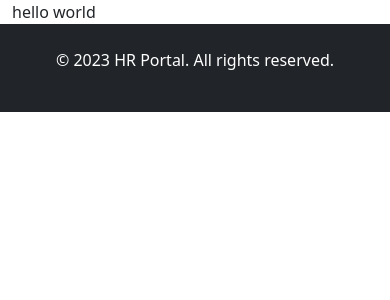
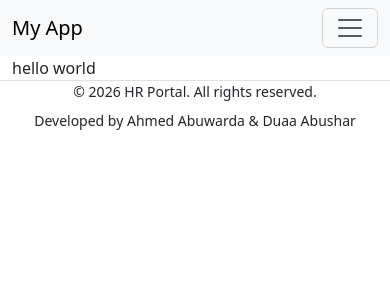
Before and after one commit to ahmedaabuwarda/HR-Portal-Management-System, a Django app: page / in a window 390 px wide. Shown: the top 300 px of the page. Run offline with Django 5.2, Linux system fonts and the light colour scheme; some libraries are stand-ins or nearby versions.

Commit message:
Add responsive navbar and update footer layout for improved design

```diff
--- a/hr_portal_management_system/hr_portal_management_system_app/templates/footer.html
+++ b/hr_portal_management_system/hr_portal_management_system_app/templates/footer.html
@@ -1,6 +1,17 @@
 <!-- bootstrap 6 footer -->
-<footer class="bg-dark text-white py-4">
-  <div class="container">
-    <p class="text-center">&copy; 2023 HR Portal. All rights reserved.</p>
+<footer class="border-top mt-auto">
+  <div class="container py-7">
+    <div
+      class="d-flex flex-column sm:flex-row justify-content-between align-items-center gap-2"
+    >
+      <p class="small fg-2 mb-0">
+        &copy; {% now "Y" %} HR Portal. All rights reserved.
+      </p>
+      <p class="small fg-2 mb-0">
+        Developed by
+        <span class="fg-1 fw-medium">Ahmed Abuwarda</span> &amp;
+        <span class="fg-1 fw-medium">Duaa Abushar</span>
+      </p>
+    </div>
   </div>
 </footer>
--- a/hr_portal_management_system/hr_portal_management_system_app/templates/layout.html
+++ b/hr_portal_management_system/hr_portal_management_system_app/templates/layout.html
@@ -30,6 +30,7 @@
   <body>
     <header>
       <!-- Your header content here -->
+      {% include 'navbar.html' %}
     </header>
 
     <main>{% block content %} {% endblock %}</main>
--- /dev/null
+++ b/hr_portal_management_system/hr_portal_management_system_app/templates/navbar.html
@@ -0,0 +1,27 @@
+<!-- bootstrap 6 navbar overflow -->
+<nav class="navbar navbar-expand-lg navbar-light bg-light">
+  <div class="container">
+    <a class="navbar-brand" href="#">My App</a>
+    <button
+      class="navbar-toggler"
+      type="button"
+      data-bs-toggle="collapse"
+      data-bs-target="#navbarNav"
+    >
+      <span class="navbar-toggler-icon"></span>
+    </button>
+    <div class="collapse navbar-collapse" id="navbarNav">
+      <ul class="navbar-nav">
+        <li class="nav-item">
+          <a class="nav-link" href="/">Home</a>
+        </li>
+        <li class="nav-item">
+          <a class="nav-link" href="/about">About</a>
+        </li>
+        <li class="nav-item">
+          <a class="nav-link" href="/contact">Contact</a>
+        </li>
+      </ul>
+    </div>
+  </div>
+</nav>
```
